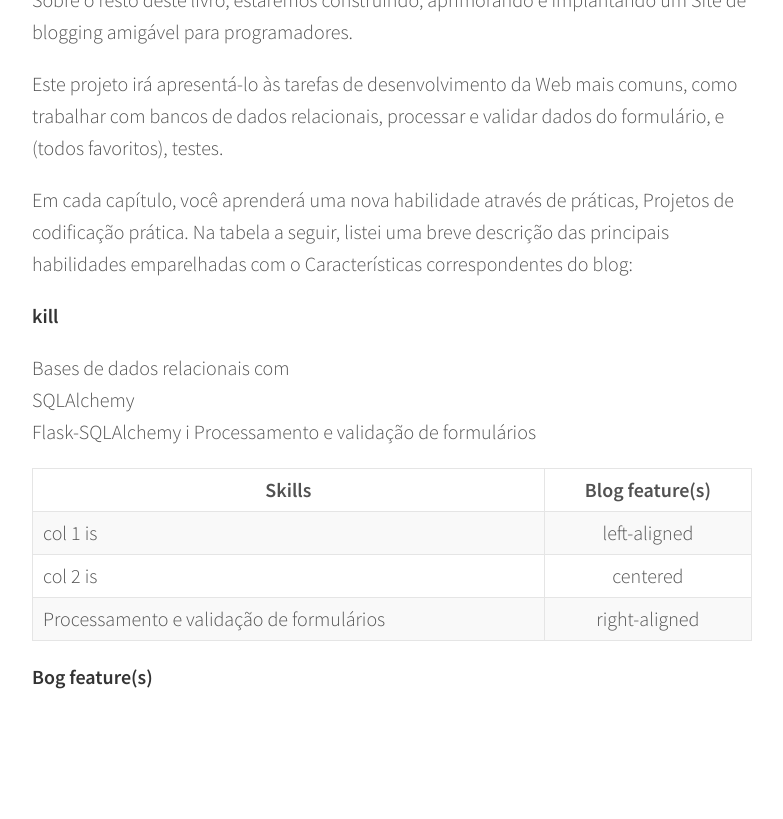
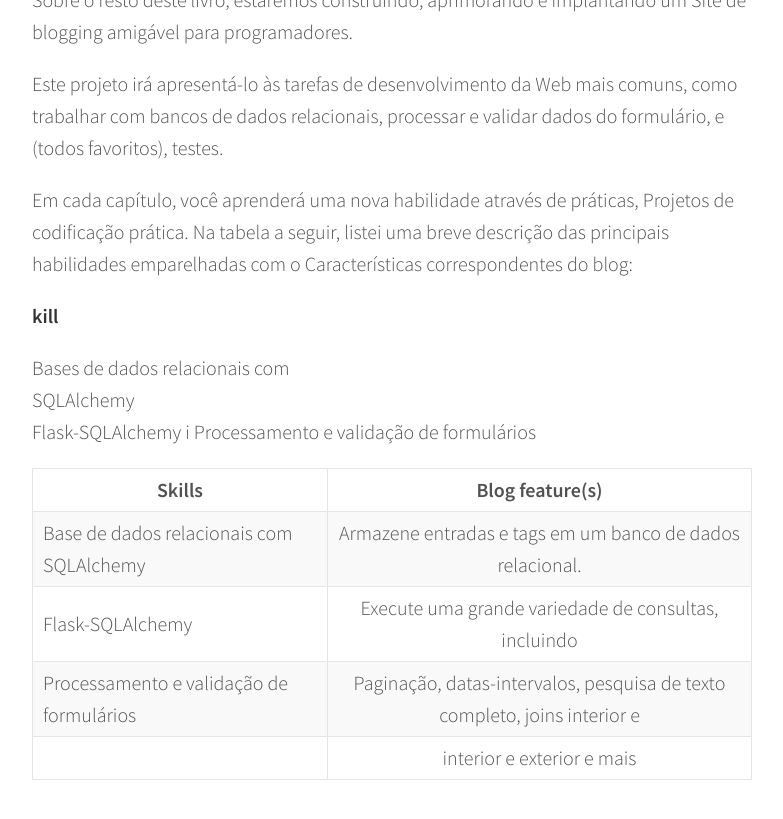
Before and after one commit to indrajithbandara/debug-blog, a Jekyll site: the page built from _posts/2017-07-14-flask_1.md, in a window 1280 px wide and 900 px high, scrolled down 8308 px. Shown: the top 819 px of the window, without its empty margins (248-1031 px from the left). Built offline with Jekyll 4.4.1, drawn with Linux system fonts in a browser that asks for light colours; comment, search, counter and statistics services are not loaded.

Commit message:
up.17.23

```diff
--- a/_posts/2017-07-14-flask_1.md
+++ b/_posts/2017-07-14-flask_1.md
@@ -271,11 +271,9 @@ SQLAlchemy
 Flask-SQLAlchemy                             i
 Processamento e validação de formulários
 
-|                                 Skills   |Blog feature(s)|
-|------------------------------------------|:-------------:|
-|                                 col 1 is |  left-aligned |
-|                                 col 2 is |    centered   |
-| Processamento e validação de formulários | right-aligned |
-
-
-**Bog feature(s)**
+|                                 Skills   |Blog feature(s)                                                             |
+|------------------------------------------|:--------------------------------------------------------------------------:|
+| Base de dados relacionais com SQLAlchemy |  Armazene entradas e tags em um banco de dados relacional.                 |
+| Flask-SQLAlchemy                         |  Execute uma grande variedade de consultas, incluindo                      |
+| Processamento e validação de formulários |  Paginação, datas-intervalos, pesquisa de texto completo, joins interior e |
+|                                          |  interior e exterior e mais                                                |
```
